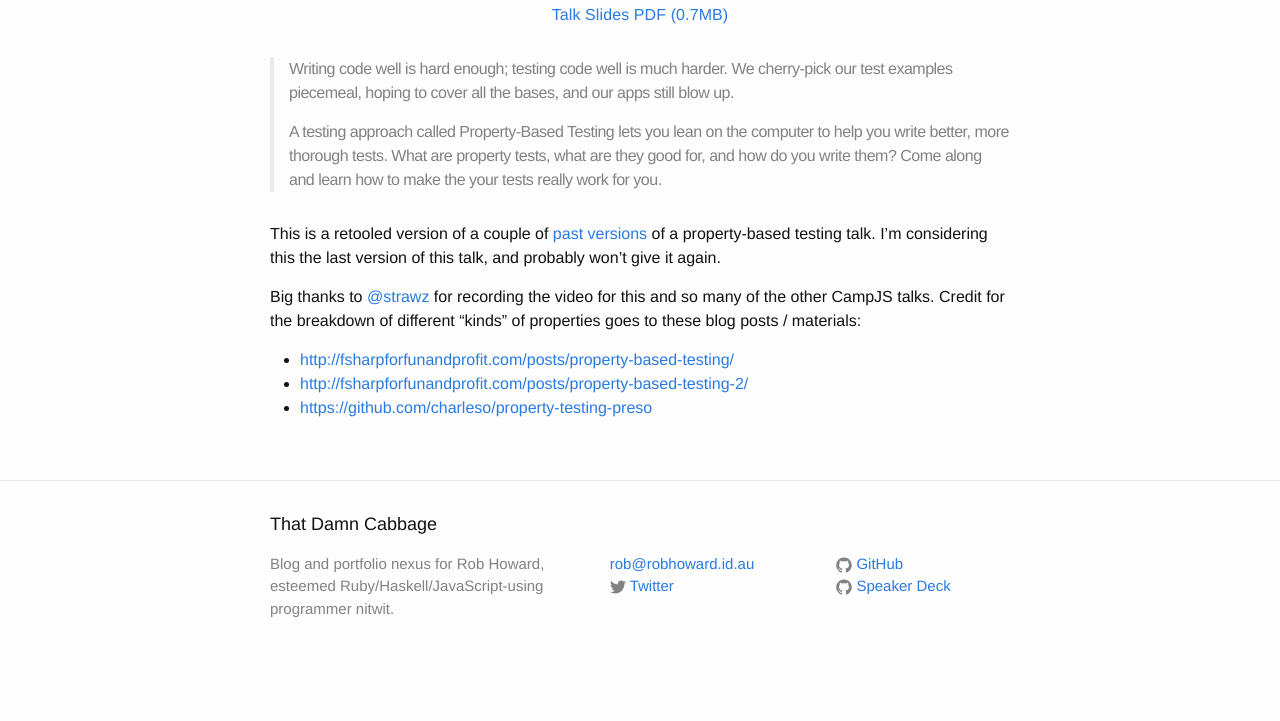
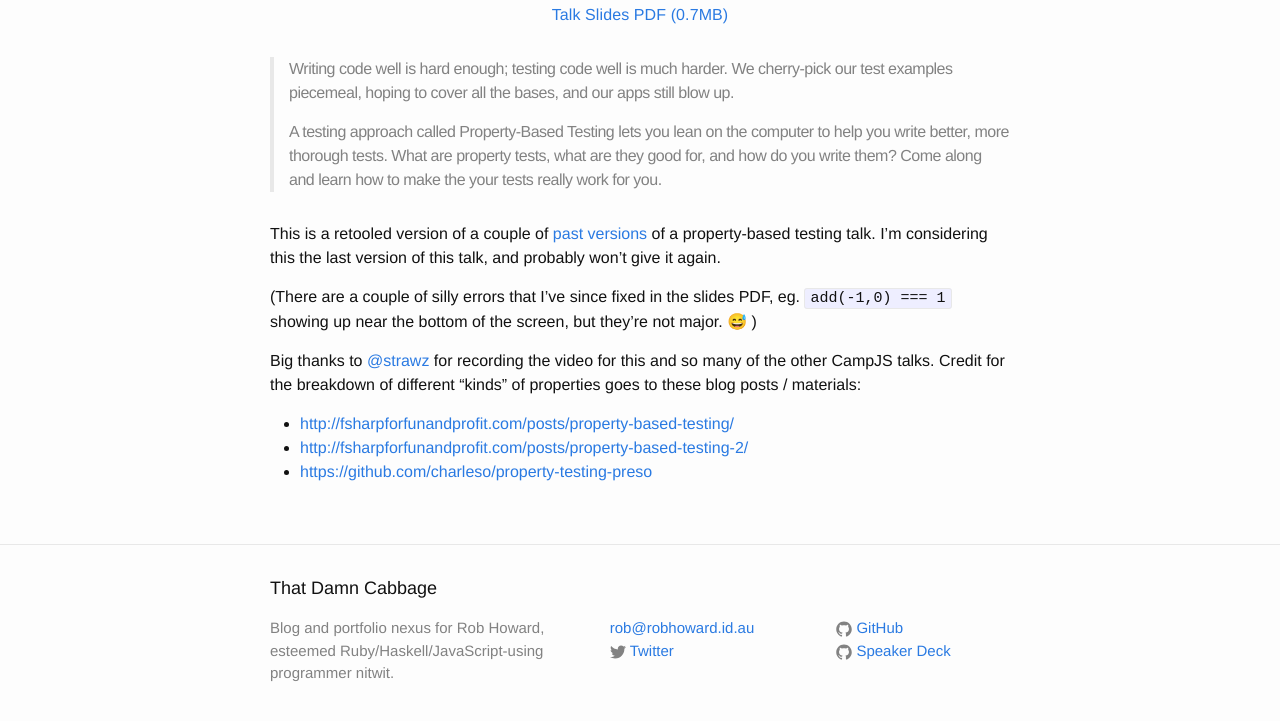
Before and after one commit to damncabbage/deadname.id.au, a Jekyll site: the page built from _talks/2016/06/property-based-testing.md, in a window 1280 px wide, cut to the strip 583-1328 px from the top of the page. Shown: the top 721 px of the strip. Built offline with Jekyll 4.4.1, drawn with Linux system fonts in a browser that asks for light colours; before the commit the page ends 1263 px from its top, so only the background shows below that.

Commit message:
Points out a silly error in the Property Tests talk slides.

```diff
--- a/_talks/2016/06/property-based-testing.md
+++ b/_talks/2016/06/property-based-testing.md
@@ -26,6 +26,7 @@ excerpt: |
 
 This is a retooled version of a couple of [past](/talks/2015/06/property-based-testing) [versions](/talks/2016/05/catching-the-bugs-youre-missing) of a property-based testing talk. I'm considering this the last version of this talk, and probably won't give it again.
 
+(There are a couple of silly errors that I've since fixed in the slides PDF, eg. `add(-1,0) === 1` showing up near the bottom of the screen, but they're not major. 😅 )
 
 Big thanks to [@strawz](https://twitter.com/strawz) for recording the video for this and so many of the other CampJS talks. Credit for the breakdown of different "kinds" of properties goes to these blog posts / materials:
 
```
